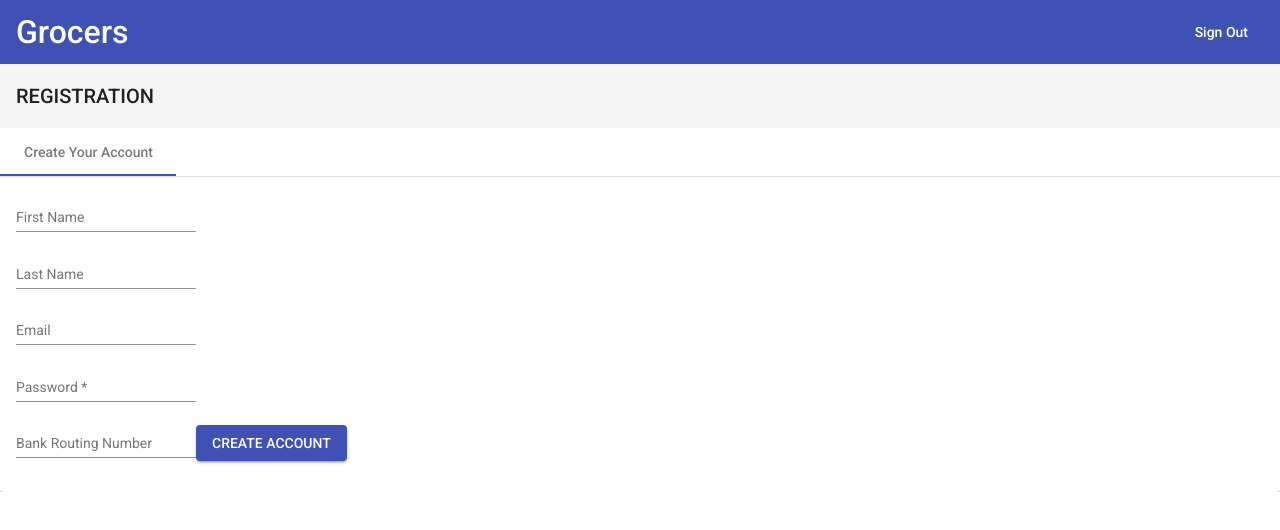
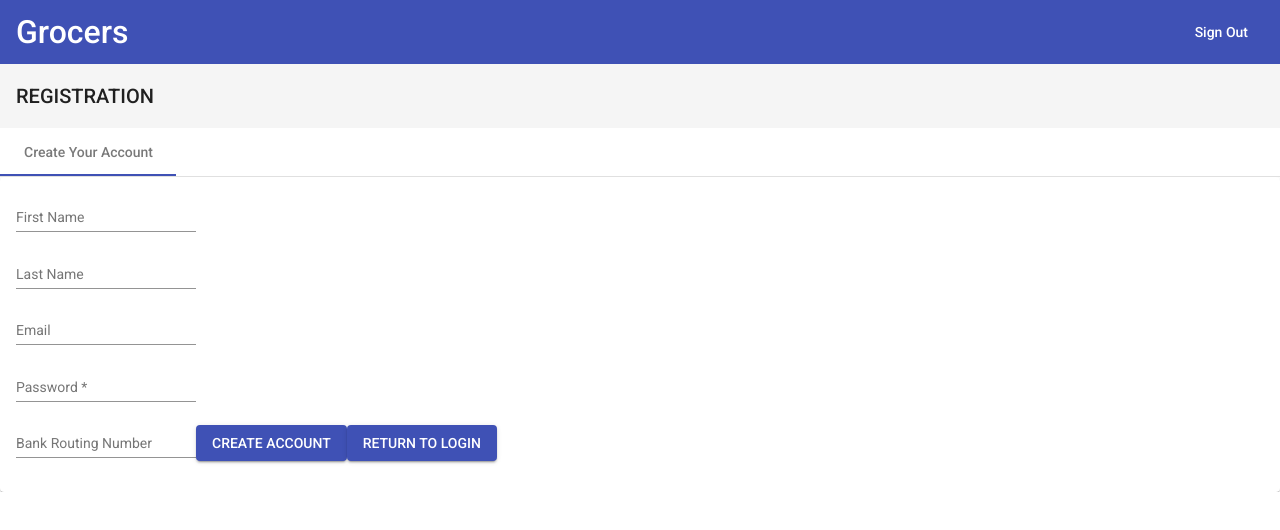
Before and after one commit to haa96/Grocers, an Angular app in the folder Frontend/grocers/: page /register in a window 1280 px wide. Shown: the top 530 px of the page. Built offline with nearby package versions, Linux system fonts and the light colour scheme.

Commit message:
Fixed routing paths after user login

```diff
--- a/Frontend/grocers/src/app/register/register.component.html
+++ b/Frontend/grocers/src/app/register/register.component.html
@@ -35,6 +35,7 @@
             </mat-form-field>
 
             <button mat-raised-button (click)="addUser()" color="primary" mat-dialog-close mat-dialog-close="false">CREATE ACCOUNT</button>
+            <button mat-raised-button (click)="returnToLogin()" color="primary" mat-dialog-close mat-dialog-close="false">RETURN TO LOGIN</button>
 
         </form>
         </mat-card>
--- a/Frontend/grocers/src/app/register/register.component.ts
+++ b/Frontend/grocers/src/app/register/register.component.ts
@@ -30,4 +30,7 @@ export class RegisterComponent implements OnInit {
      alert("Your account has been created");
   }
 
+  returnToLogin(){
+    this.router.navigate(["home"]);
+  }
 }
--- a/Frontend/grocers/src/app/user/user.component.ts
+++ b/Frontend/grocers/src/app/user/user.component.ts
@@ -33,7 +33,7 @@ export class UserComponent implements OnInit {
     subscribe(result=>{
       if(result=="Success"){
         console.log("Success!");
-        this.router.navigate(["userPanel",user.email]);
+        this.router.navigate(["main",user.email]);
       }else {
           this.msg = result;
       }
```
